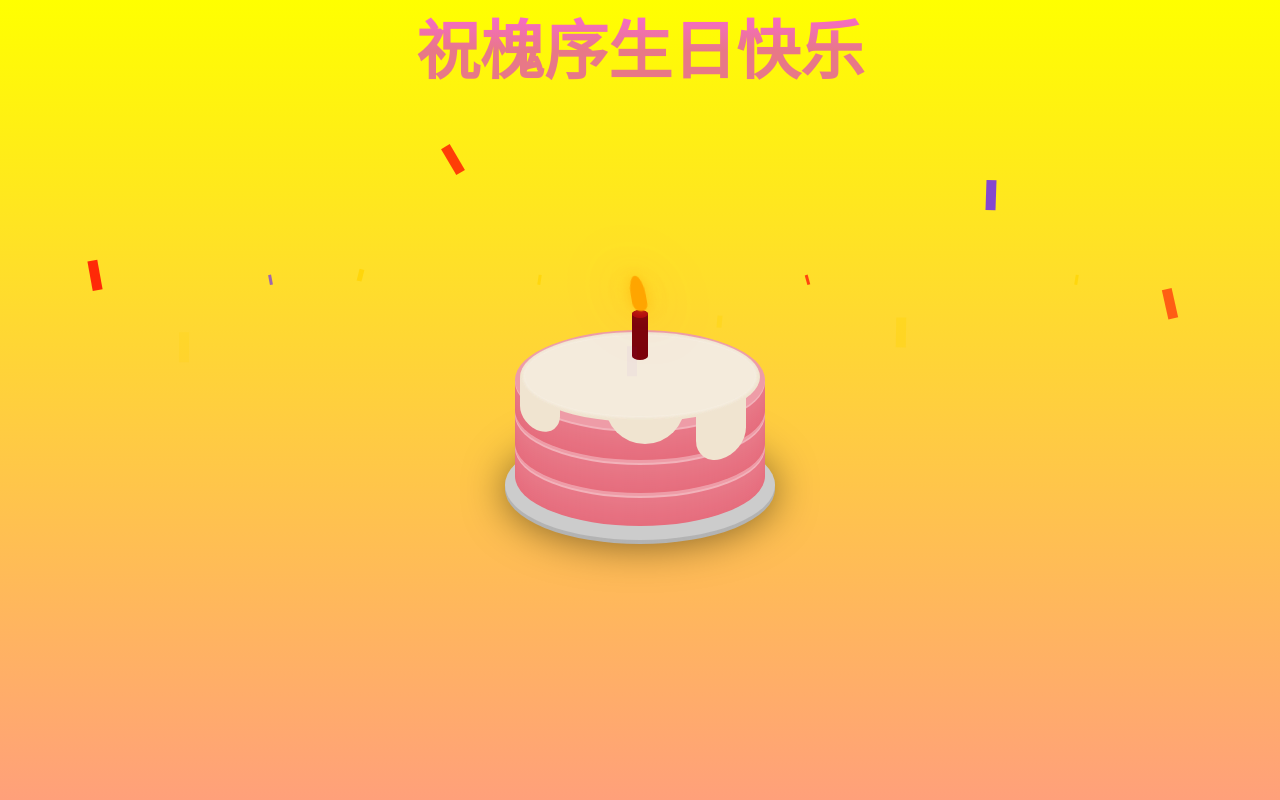
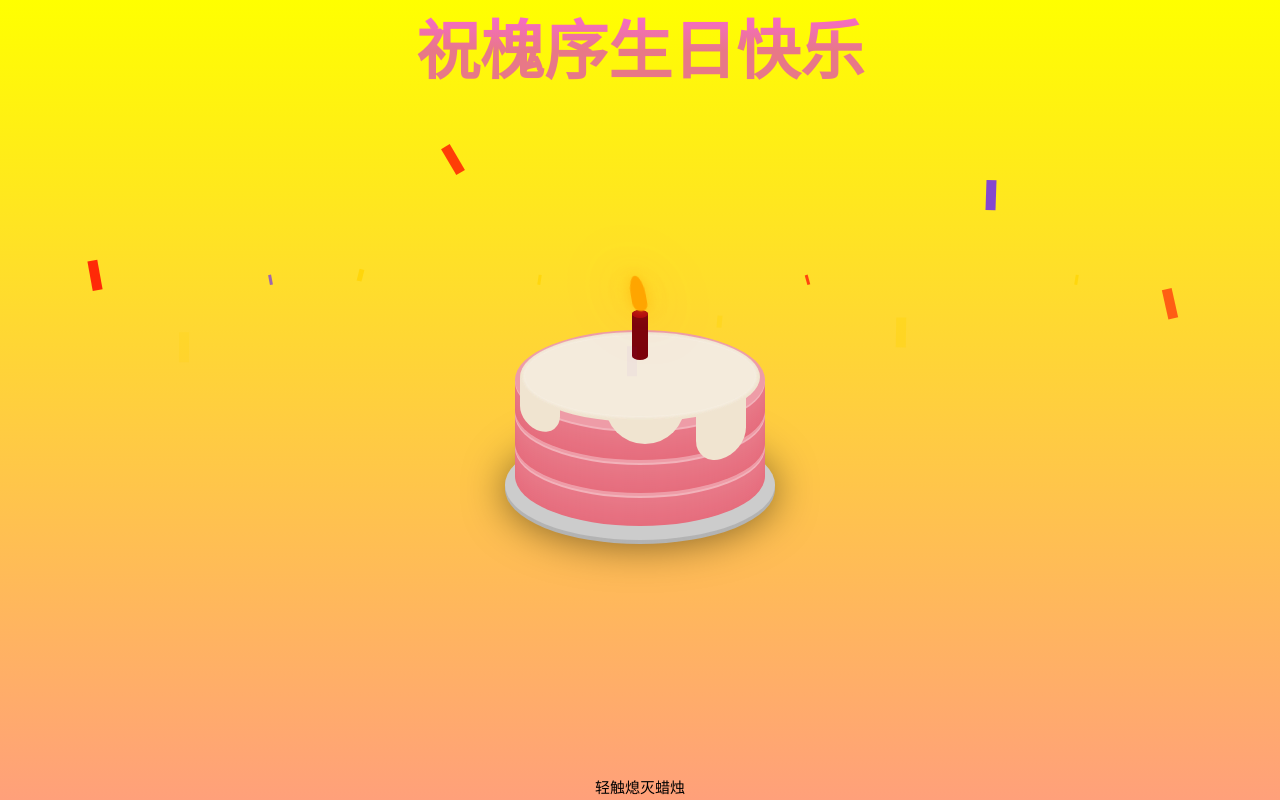
Before and after one commit to Leo01234/birthday_celebration, a Vue app: page / in a window 1280 px wide. Built offline with nearby package versions, Linux system fonts and the light colour scheme.

Commit message:
add footer

```diff
--- a/src/App.vue
+++ b/src/App.vue
@@ -7,6 +7,9 @@ import CelebrationAnimation from './components/CelebrationAnimation.vue'
   <h1 class="title">祝槐序生日快乐</h1>
   <BirthdayCake />
   <CelebrationAnimation />
+  <div class="footer">
+    <div class="tip">轻触熄灭蜡烛</div>
+  </div>
 </template>
 
 <style scoped>
@@ -20,4 +23,10 @@ import CelebrationAnimation from './components/CelebrationAnimation.vue'
     -webkit-background-clip: text;
     -webkit-text-fill-color: transparent;
   }
+  .footer {
+    position: absolute;
+    bottom: 0;
+    width: 100%;
+    text-align: center;
+  }
 </style>
```
